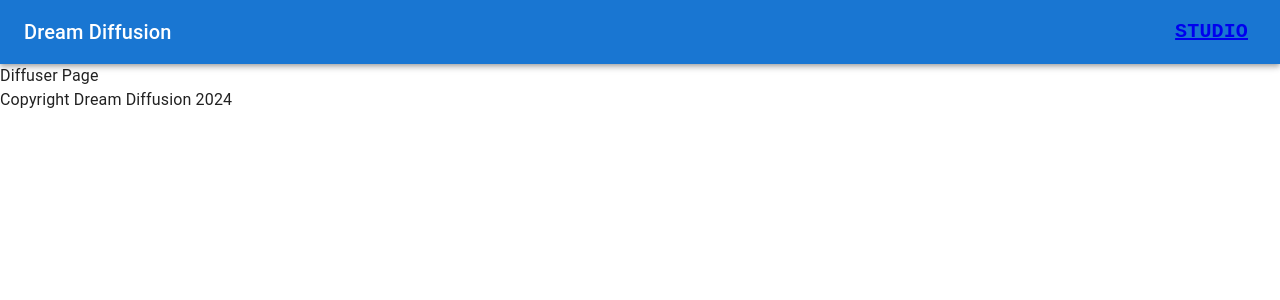
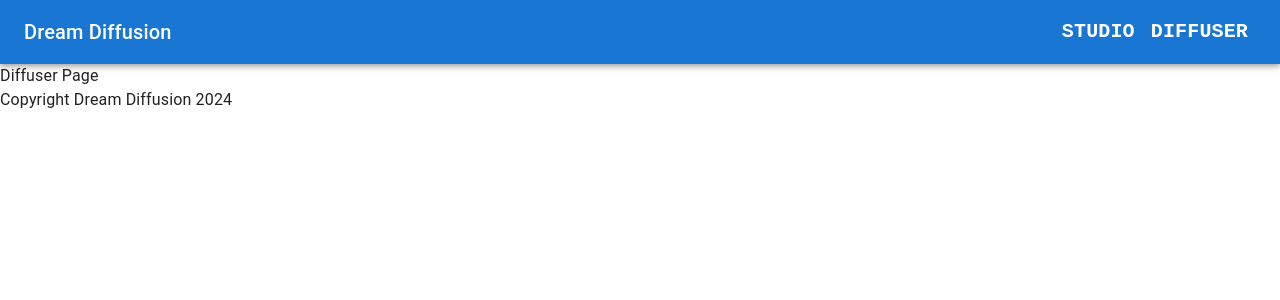
Before and after one commit to Physlex/natHack2024, a React app in the folder src-vite/: page /diffuser in a window 1280 px wide. Shown: the top 300 px of the page. Built offline with nearby package versions, Linux system fonts and the light colour scheme; the HTML template or start-up script is replaced by a standard one.

Commit message:
navbar is done

```diff
--- a/src-vite/src/components/forms/index.ts
+++ b/src-vite/src/components/forms/index.ts
@@ -0,0 +1,6 @@
+/**
+ * Public module interface for the form module.
+ */
+
+
+export { default as YTURLForm } from './yturlform/YTURLForm';
--- a/src-vite/src/components/ui/header/Header.tsx
+++ b/src-vite/src/components/ui/header/Header.tsx
@@ -3,7 +3,7 @@
  */
 
 
-import { default as Navbar, NavbarButtonElement } from './Navbar';
+import { default as Navbar, NavbarButton } from './Navbar';
 
 
 /**
@@ -13,7 +13,8 @@ export default function Header(): JSX.Element {
     return (
         <div id="header">
             <Navbar>
-                <NavbarButtonElement label="Studio" to="/studio" />
+                <NavbarButton label="Studio" to="/studio" />
+                <NavbarButton label="Diffuser" to="/diffuser" />
             </Navbar>
         </div>
     );
--- a/src-vite/src/components/ui/header/Navbar.tsx
+++ b/src-vite/src/components/ui/header/Navbar.tsx
@@ -3,15 +3,15 @@
  */
 
 
-import { AppBar, Box, Button, Toolbar, Typography } from '@mui/material';
-import { Link } from 'react-router-dom';
+import { AppBar, Link, Box, Button, Toolbar, Typography } from '@mui/material';
+import { Link as RouterLink } from 'react-router-dom';
 
 
 const navBarLinkStyles = {
     display: { xs: 'none', md: 'flex' },
     fontFamily: 'monospace',
     fontWeight: 700,
-    color: 'inherit',
+    color: 'white',
     textDecoration: 'none',
 };
 
@@ -21,21 +21,21 @@ const navBarLinkStyles = {
  * @param { string } to The link associated with the label
  * @param { boolean } hidden Whether or not this particular element is rendered
  */
-type NavbarButtonElementParams = {
+type NavbarButtonParams = {
     label: string;
     to: string;
     isHidden?: boolean;
 }
 
 /**
- * @param { NavbarButtonElementParams } params See type definition for docs.
+ * @param { NavbarButtonParams } params See type definition for docs.
  * @returns A navbar label element.
  */
-export function NavbarButtonElement({
+export function NavbarButton({
     label,
     to,
     isHidden
-}: NavbarButtonElementParams): JSX.Element {
+}: NavbarButtonParams): JSX.Element {
     if (isHidden === undefined) {
         isHidden = false;
     }
@@ -44,8 +44,7 @@ export function NavbarButtonElement({
         <>
             {!isHidden &&
             <Button color="inherit">
-                <Link
-                    to={to}>
+                <Link component={RouterLink} to={to}>
                     <Typography
                         variant="h6"
                         noWrap
```
Also changed, not shown: src-vite/src/components/forms/yturlform/YTURLForm.tsx (added, +25 -0 lines).
